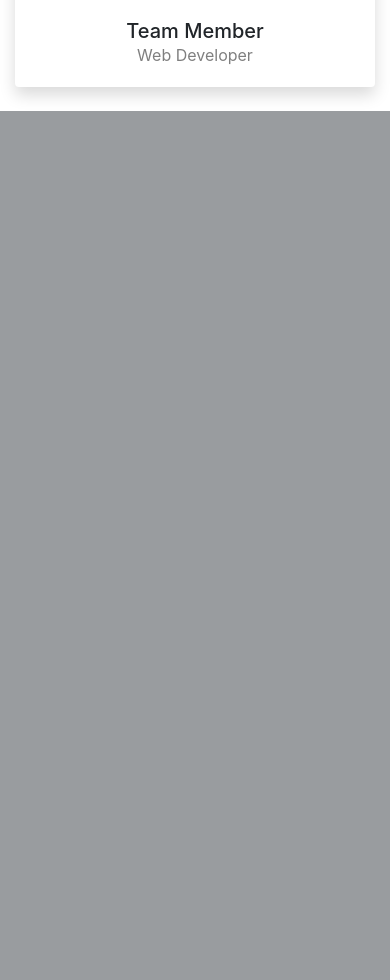
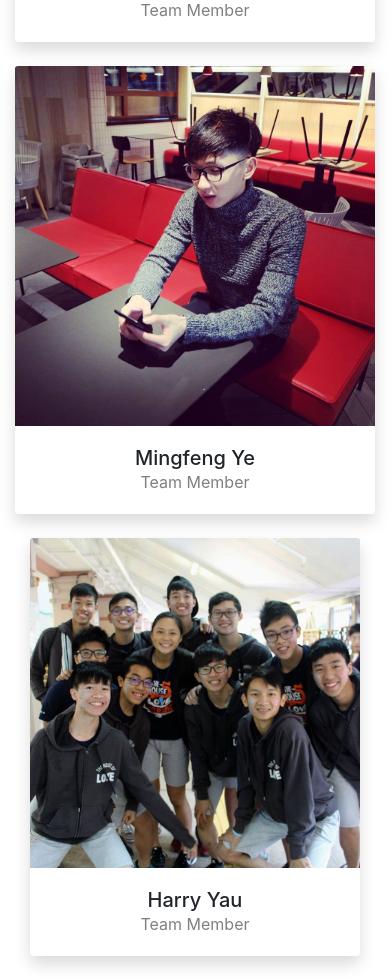
Before and after one commit to pringyy/OGRE, a Django app: page /points/about/ in a window 390 px wide. Shown: the part 1614-2594 px from the top of the page. Before the commit the page ends 1725 px from the top, so only its background shows below. Run offline with Django 3.2, Linux system fonts and the light colour scheme; some libraries are stand-ins or nearby versions.

Commit message:
about error fix

```diff
--- a/Website/Ogre/templates/points/about.html
+++ b/Website/Ogre/templates/points/about.html
@@ -14,40 +14,51 @@
     <!-- Team Member 1 -->
     <div class="col-xl-3 col-md-6 mb-4">
       <div class="card border-0 shadow">
-        <img src="https://source.unsplash.com/TMgQMXoglsM/500x350" class="card-img-top" alt="...">
+        <img src="{% static "images/robert.jpg" %}" class="card-img-top" alt="...">
         <div class="card-body text-center">
-          <h5 class="card-title mb-0">Team Member</h5>
-          <div class="card-text text-black-50">Web Developer</div>
+          <h5 class="card-title mb-0">Robert Pringle</h5>
+          <div class="card-text text-black-50">Team Member</div>
         </div>
       </div>
     </div>
     <!-- Team Member 2 -->
     <div class="col-xl-3 col-md-6 mb-4">
       <div class="card border-0 shadow">
-        <img src="https://source.unsplash.com/9UVmlIb0wJU/500x350" class="card-img-top" alt="...">
+        <img src="{% static "images/catoriona.jpg" %}" class="card-img-top" alt="...">
         <div class="card-body text-center">
-          <h5 class="card-title mb-0">Team Member</h5>
-          <div class="card-text text-black-50">Web Developer</div>
+          <h5 class="card-title mb-0">Catriona Murphy</h5>
+          <div class="card-text text-black-50">Team Member</div>
         </div>
       </div>
     </div>
     <!-- Team Member 3 -->
     <div class="col-xl-3 col-md-6 mb-4">
       <div class="card border-0 shadow">
-        <img src="https://source.unsplash.com/sNut2MqSmds/500x350" class="card-img-top" alt="...">
+        <img src="{% static "images/alastair.jpg" %}" class="card-img-top" alt="...">
         <div class="card-body text-center">
-          <h5 class="card-title mb-0">Team Member</h5>
-          <div class="card-text text-black-50">Web Developer</div>
+          <h5 class="card-title mb-0">Alastair Innes</h5>
+          <div class="card-text text-black-50">Team Member</div>
         </div>
       </div>
     </div>
     <!-- Team Member 4 -->
     <div class="col-xl-3 col-md-6 mb-4">
       <div class="card border-0 shadow">
-        <img src="https://source.unsplash.com/sNut2MqSmds/500x350" class="card-img-top" alt="...">
+        <img src="{% static "images/mingfeng.jpg" %}" class="card-img-top" alt="...">
         <div class="card-body text-center">
-          <h5 class="card-title mb-0">Team Member</h5>
-          <div class="card-text text-black-50">Web Developer</div>
+          <h5 class="card-title mb-0">Mingfeng Ye</h5>
+          <div class="card-text text-black-50">Team Member</div>
+        </div>
+      </div>
+    </div>
+  </div>
+  <!-- Team Member 5 -->
+    <div class="col-xl-3 col-md-6 mb-4">
+      <div class="card border-0 shadow">
+        <img src="{% static "images/harry.jpg" %}" class="card-img-top" alt="...">
+        <div class="card-body text-center">
+          <h5 class="card-title mb-0">Harry Yau</h5>
+          <div class="card-text text-black-50">Team Member</div>
         </div>
       </div>
     </div>
```
Also changed, not shown: Website/Ogre/static/images/alastair.jpg (added), Website/Ogre/static/images/catoriona.jpg (added), Website/Ogre/static/images/harry.jpg (added), Website/Ogre/static/images/mingfeng.jpg (added).
